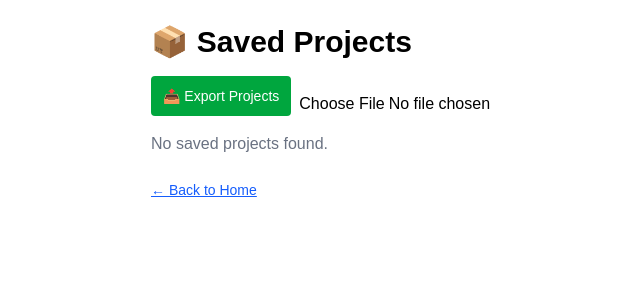
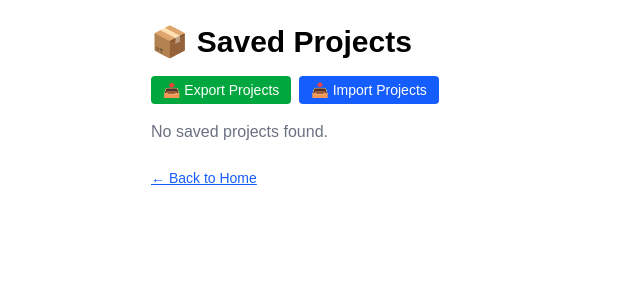
Before and after one commit to r0c0y/forkthis, a Next.js app: page /projects in a window 1280 px wide. Shown: the top 300 px of the page, without its empty margins (129-769 px from the left). Built offline with nearby package versions, Linux system fonts and the light colour scheme.

Commit message:
lil button

```diff
--- a/app/projects/page.tsx
+++ b/app/projects/page.tsx
@@ -79,12 +79,15 @@ export default function SavedProjectsPage() {
           📤 Export Projects
         </button>
 
-        <input
-          type="file"
-          accept="application/json"
-          onChange={handleImport}
-          className="mt-4"
-        />
+        <label className="bg-blue-600 text-white px-3 py-1 rounded text-sm cursor-pointer hover:bg-blue-700 flex items-center">
+          📥 Import Projects
+          <input
+            type="file"
+            accept="application/json"
+            onChange={handleImport}
+            className="hidden"
+          />
+        </label>
       </div>
 
       {projects.length === 0 ? (
```
